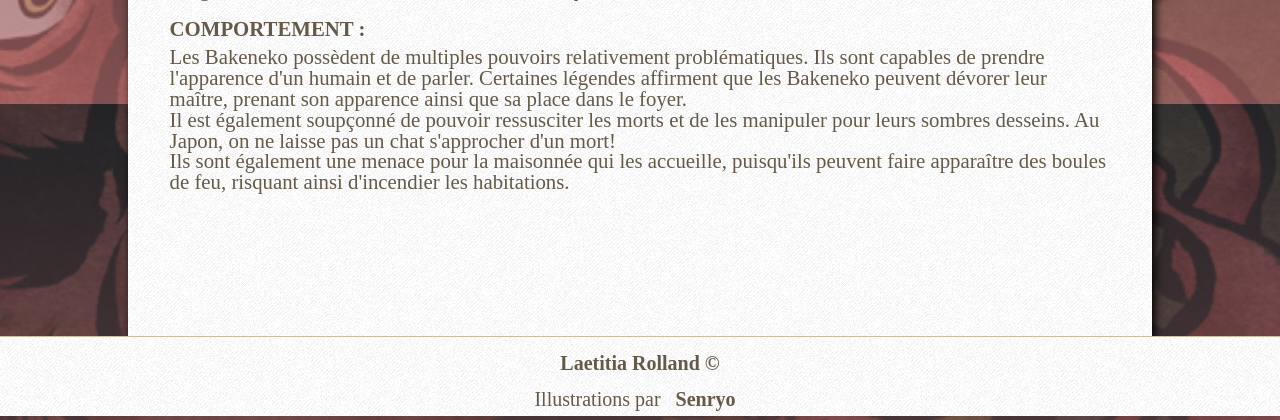
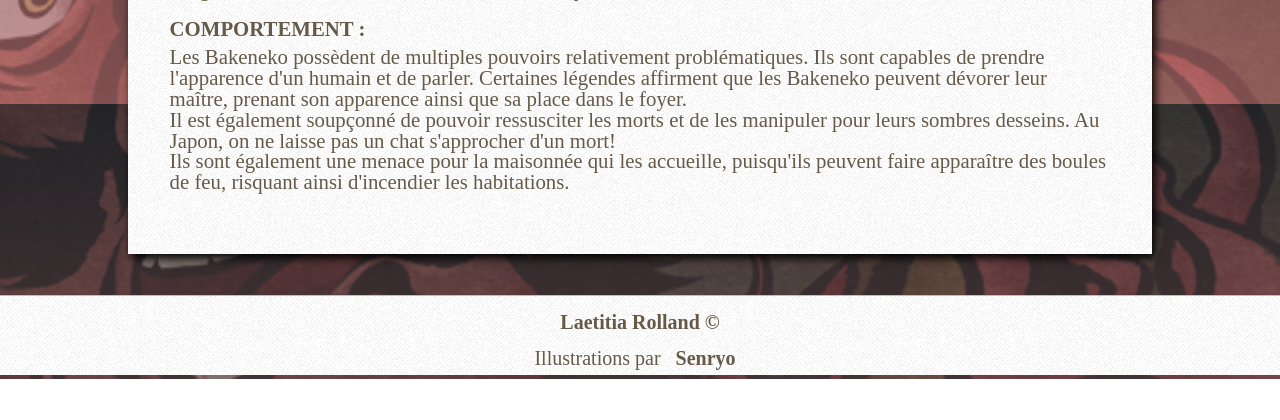
Before and after one commit to Listeriaa/Yokai-V2, a PHP site: page /yokai.php?yokai=1 in a window 1280 px wide. Shown: the part 696-1116 px from the top of the page. After the commit the page ends 1075 px from the top, so only its background shows below. Run offline with PHP 8.4, Linux system fonts and the light colour scheme; some libraries are stand-ins or nearby versions; some web fonts are replaced.

Commit message:
all versions ok

```diff
--- a/css/style.css
+++ b/css/style.css
@@ -509,11 +509,7 @@ footer p {
         right: 20%;
     }
 
-    .footer_screen {
-        display: block;
-        width: 100%;
 
-    }
     .presentation_responsive p {
         font-size: 1.5rem;
         line-height: 2rem;
@@ -539,7 +535,6 @@ footer p {
 
     .descriptif_article_responsive {
         padding: 2em;
-        height: 100vh;
 
     }
     .page_article h2 {
@@ -548,9 +543,9 @@ footer p {
     .page_article article {
 
         width: 80%;
-        margin: 0 auto;
+        margin: 2em auto;
         border: none;
-        padding-bottom: 2em;
+
     }
     .descriptif_article_responsive{
         text-align: left;
```
